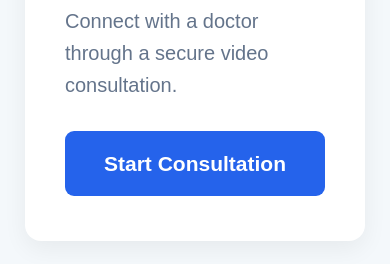
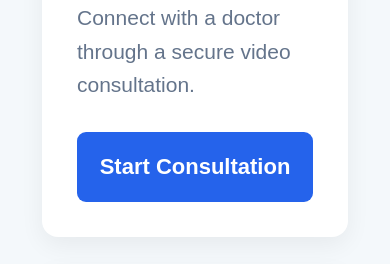
Before and after one commit to brindayuktha07-sketch/any-time-medicine-atm, a website: page patient-dashboard.html in a window 390 px wide. Shown: the part 398-662 px from the top of the page. Drawn offline with Linux system fonts and the light colour scheme.

Commit message:
Update patient-dashboard.html

```diff
--- a/patient-dashboard.html
+++ b/patient-dashboard.html
@@ -10,38 +10,57 @@
     <link rel="stylesheet" href="style.css">
 
 <style>
-        /* Make the two dashboard options larger */
+    /* Use the full available dashboard width */
     .dashboard-grid {
-            max-width: 1100px;
+        width: 90%;
+        max-width: 1400px;
         margin: 40px auto;
-            gap: 40px;
+        display: grid;
+        grid-template-columns: 1fr 1fr;
+        gap: 50px;
     }
 
+    /* Large dashboard cards */
     .dashboard-card {
-            min-height: 320px;
-            padding: 45px 40px;
+        min-height: 360px;
+        padding: 50px;
         display: flex;
         flex-direction: column;
         justify-content: space-between;
+        box-sizing: border-box;
     }
 
     .dashboard-card h3 {
-            font-size: 30px;
+        font-size: 32px;
         margin-bottom: 20px;
     }
 
     .dashboard-card p {
-            font-size: 20px;
+        font-size: 21px;
         line-height: 1.6;
         margin-bottom: 30px;
     }
 
     .dashboard-card button {
         width: 100%;
-            min-height: 65px;
-            font-size: 21px;
+        min-height: 70px;
+        font-size: 22px;
         font-weight: 600;
         cursor: pointer;
+    }
+
+    /* On smaller screens, stack the cards */
+    @media (max-width: 800px) {
+        .dashboard-grid {
+            width: 90%;
+            grid-template-columns: 1fr;
+            gap: 30px;
+        }
+
+        .dashboard-card {
+            min-height: 320px;
+            padding: 35px;
+        }
     }
 </style>
 
```
Lines whose indentation alone changed are shown as unchanged.
